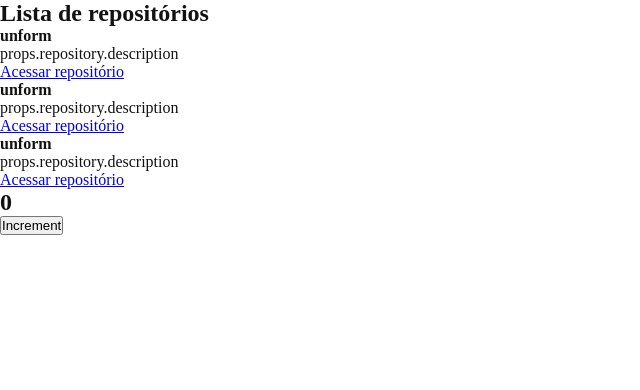
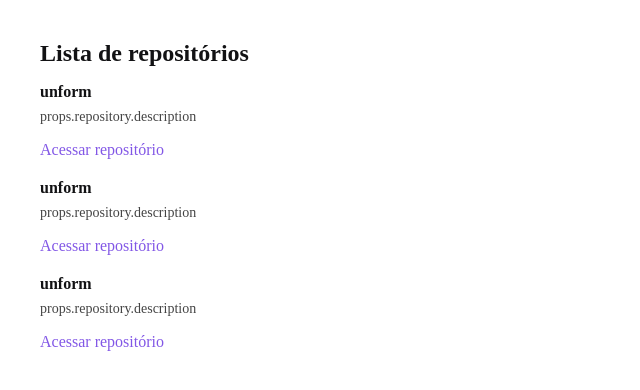
Before and after one commit to fjmeskta/01-githubexplorer, a React app: page / in a window 1280 px wide. Shown: the top 390 px of the page, without its empty margins (0-640 px from the left). Built offline with nearby package versions, Linux system fonts and the light colour scheme; the HTML template or start-up script is replaced by a standard one.

Commit message:
Css repositoryList

```diff
--- a/src/App.jsx
+++ b/src/App.jsx
@@ -1,11 +1,7 @@
-import { Counter } from './components/Counter';
 import { RepositoryList } from './components/RepositoryList';
 import './styles/global.scss';
 export function App() {
   return (
-    <>
-      <RepositoryList />
-      <Counter />
-    </>
+    <RepositoryList />
   );
 }
--- a/src/components/Counter.jsx
+++ /dev/null
@@ -1,14 +0,0 @@
-import { useState } from "react";
-
-export function Counter() {
-  const [counter, setCounter] = useState(0);
-  function increment() {
-    setCounter(counter + 1);
-  }
-  return (
-    <div>
-      <h2>{counter}</h2>
-      <button type="button" onClick={increment}>Increment</button>
-    </div>
-  );
-}
--- a/src/components/RepositoryList.jsx
+++ b/src/components/RepositoryList.jsx
@@ -1,4 +1,5 @@
 import { RepositoryItem } from "./RepositoryItem";
+import '../styles/repositories.scss';
 const repository = {
   name: 'unform',
   description: 'Forms In React',
@@ -7,7 +8,7 @@
 
 export function RepositoryList() {
   return (
-    <section id="repositoryList">
+    <section className="repositoryList">
       <h1>Lista de repositórios</h1>
       <ul>
         <RepositoryItem repository={repository} />
--- /dev/null
+++ b/src/styles/repositories.scss
@@ -0,0 +1,27 @@
+section.repositoryList {
+  margin : 40px;
+  h1 {
+    margin-bottom: 16px;
+
+  }
+  ul {
+    list-style: none;
+    li {
+      & + li {
+        margin-top: 20px;
+      }
+      p {
+        font-size: 14px;
+        color: #444;
+        margin-top: 8px;
+      }
+
+      a {
+        display: inline-block;
+        margin-top: 16px;
+        text-decoration: none;
+        color: #8257e6;
+      }
+    }
+  }
+}
```
